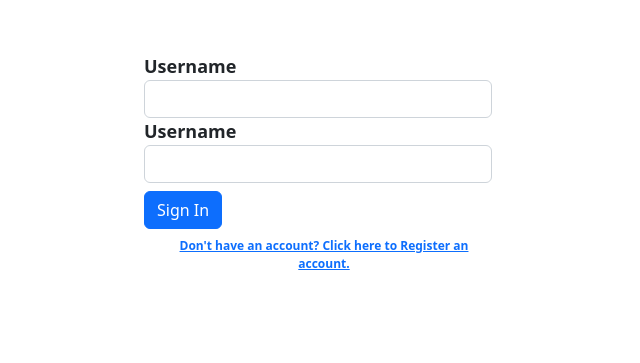
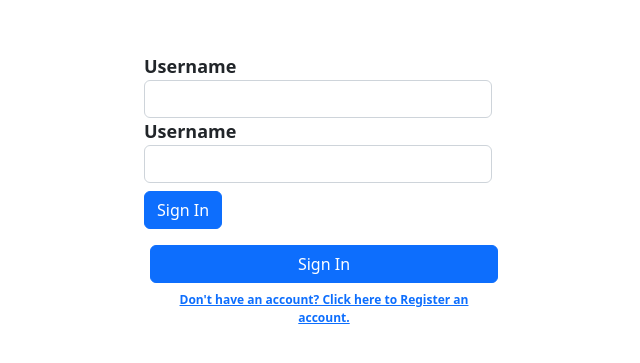
Before and after one commit to BongaDigiLink/Projects, an Angular app in the folder AngularProject_UMS/: page /signin in a window 1280 px wide. Shown: the part 207-570 px from the top of the page, without its empty margins (322-962 px from the left). Built offline with nearby package versions, Linux system fonts and the light colour scheme.

Commit message:
button fix.

```diff
--- a/AngularProject_UMS/src/app/sign-in/sign-in.component.html
+++ b/AngularProject_UMS/src/app/sign-in/sign-in.component.html
@@ -11,6 +11,7 @@
             <button class="btn btn-primary my-2">Sign In</button>
             <div class="row txt-center">
                 <div class="row txt-center redirect-text">
+                    <button class="btn btn-primary my-2">Sign In</button>
                     <a href="/signup">Don't have an account?
                         Click here to Register an account.</a>
                 </div>
--- a/AngularProject_UMS/src/app/sign-up/sign-up.component.html
+++ b/AngularProject_UMS/src/app/sign-up/sign-up.component.html
@@ -21,9 +21,11 @@
                 <input type="password" class="form-control">
 
             </form>
-            <button class="btn btn-primary my-2">Sign Up</button>
+
             <div class="row txt-center redirect-text">
+
                 <div class="row txt-center">
+                    <button class="btn btn-primary my-2">Sign Up</button>
                     <a href="/signin">Already have an account?
                         Click here to login.</a>
                 </div>
```
